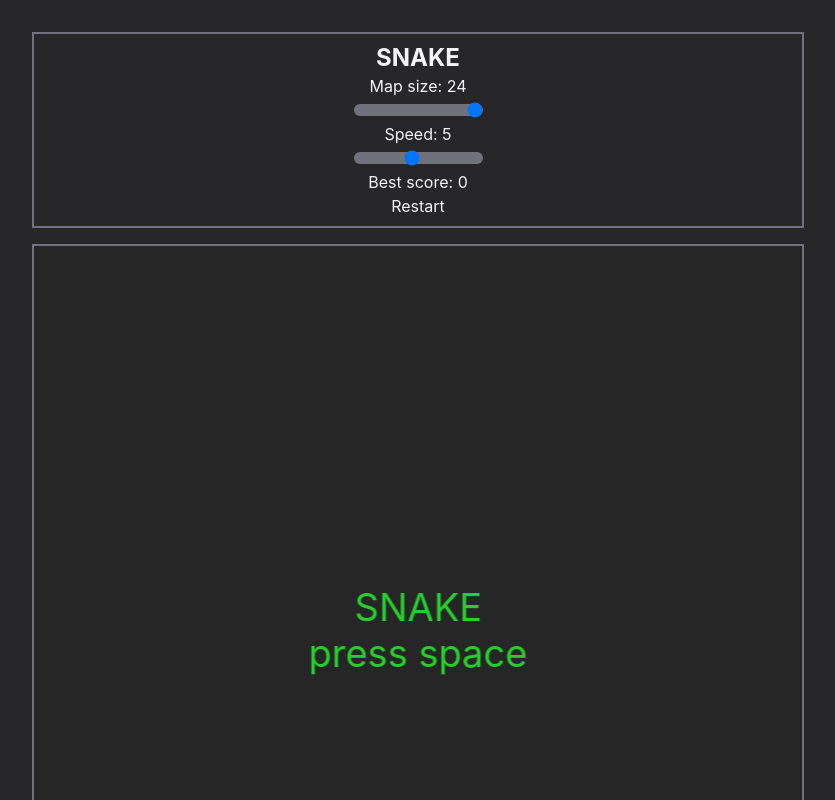
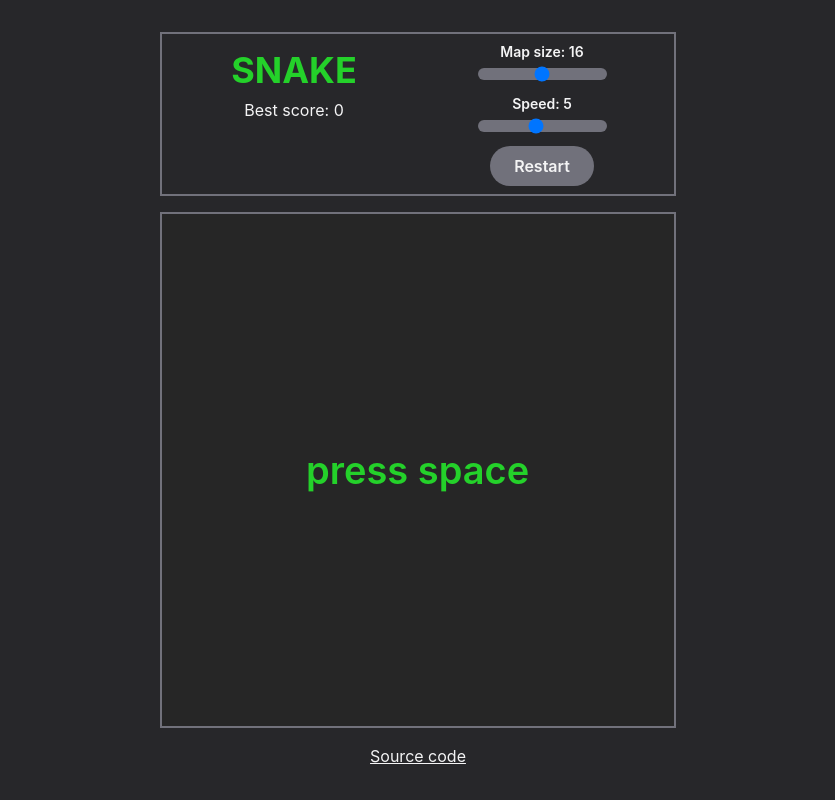
Before and after one commit to ppatrzyk/snake-ts, a React (Vite) app: page / in a window 1280 px wide. Shown: the top 800 px of the page, without its empty margins (222-1057 px from the left). Built offline with nearby package versions, Linux system fonts and the light colour scheme.

Commit message:
layout fixes

```diff
--- a/src/components/GameComponent.tsx
+++ b/src/components/GameComponent.tsx
@@ -5,7 +5,7 @@ import Phaser from "phaser";
 import { STEP_SIZE } from "../snake/scenes/Game";
 
 function GameComponent() {
-  const defaultMapSize = 24;
+  const defaultMapSize = 16;
   const defaultSnakeSpeed = 5;
 
   const [gameRunning, setGameRunning] = useState(false);
@@ -46,10 +46,20 @@ function GameComponent() {
 
   return (
     <div className="mb-2">
-      <div className="border-2 border-zinc-500 min-w-md mb-4 p-2 text-center">
-        <h1 className="text-2xl font-bold">SNAKE</h1>
+      <div className="grid grid-cols-1 md:grid-cols-2 border-2 border-zinc-500 min-w-md mb-4 p-2 text-center">
+        <div>
+          <h1 className="text-4xl font-bold text-snake m-2">SNAKE</h1>
+          <p>Best score: {bestScore}</p>
+          <p className={`${gameRunning ? "" : "hidden"}`}>
+            Current core: {score}
+          </p>
+        </div>
+        <div>
+          <div className="mb-2">
             <label>
-          <span className="block">Map size: {mapSize}</span>
+              <span className="block text-sm font-semibold">
+                Map size: {mapSize}
+              </span>
               <input
                 type="range"
                 className="h-3 appearance-none rounded-full bg-zinc-500"
@@ -59,8 +69,12 @@ function GameComponent() {
                 onChange={(event) => setMapSize(event.target.valueAsNumber)}
               />
             </label>
+          </div>
+          <div className="mb-2">
             <label>
-          <span className="block">Speed: {snakeSpeed}</span>
+              <span className="block text-sm font-semibold">
+                Speed: {snakeSpeed}
+              </span>
               <input
                 type="range"
                 className="h-3 appearance-none rounded-full bg-zinc-500"
@@ -70,12 +84,11 @@ function GameComponent() {
                 onChange={(event) => setSnakeSpeed(event.target.valueAsNumber)}
               />
             </label>
-        <p>Best score: {bestScore}</p>
-        <p className={`${gameRunning ? "" : "hidden"}`}>
-          Current core: {score}
-        </p>
+          </div>
+          <div>
             <button
               type="button"
+              className="bg-zinc-500 rounded-full px-6 py-2 font-semibold"
               onClick={(e: React.MouseEvent<HTMLButtonElement>) => {
                 e.currentTarget.blur();
                 // console.log("restart handler", e.timeStamp, e.isTrusted);
@@ -85,6 +98,8 @@ function GameComponent() {
             >
               Restart
             </button>
+          </div>
+        </div>
       </div>
       <PhaserWrapper
         key={gameKey}
--- a/src/components/PhaserWrapper.tsx
+++ b/src/components/PhaserWrapper.tsx
@@ -20,8 +20,6 @@ function PhaserWrapper({
 
   useEffect(() => {
     if (gameRef.current) return;
-
-    console.log(width);
 
     const config: Phaser.Types.Core.GameConfig = {
       ...gameConfig,
@@ -48,7 +46,7 @@ function PhaserWrapper({
   }, [width, height, eventEmitter]);
 
   return (
-    <div className="border-2 border-zinc-500 bg-zinc-100">
+    <div className="border-2 border-zinc-500 bg-zinc-500">
       <div
         ref={containerRef}
         style={{ width, height }}
--- a/src/index.css
+++ b/src/index.css
@@ -1 +1,5 @@
 @import "tailwindcss";
+
+@theme {
+  --color-snake: #24d12a;
+}
--- a/src/snake/scenes/MainMenu.ts
+++ b/src/snake/scenes/MainMenu.ts
@@ -12,6 +12,7 @@ export class MainMenu extends Scene {
       fontFamily:
         '-apple-system, BlinkMacSystemFont, "Segoe UI", Roboto, "Helvetica Neue", "Noto Sans", Arial, sans-serif, "Apple Color Emoji", "Segoe UI Emoji", "Segoe UI Symbol", "Noto Color Emoji"',
       fontSize: 38,
+      fontStyle: "600",
       color: "#24d12a",
       align: "center",
     };
@@ -33,7 +34,7 @@ export class MainMenu extends Scene {
       .text(
         this.registry.get("titleX"),
         this.registry.get("titleY"),
-        "SNAKE\npress space",
+        "press space",
         this.registry.get("textStyle"),
       )
       .setOrigin(0.5);
```
Also changed, not shown: 1 other file (tests, documents, lock files or other folders). Lines whose indentation alone changed are shown as unchanged.
